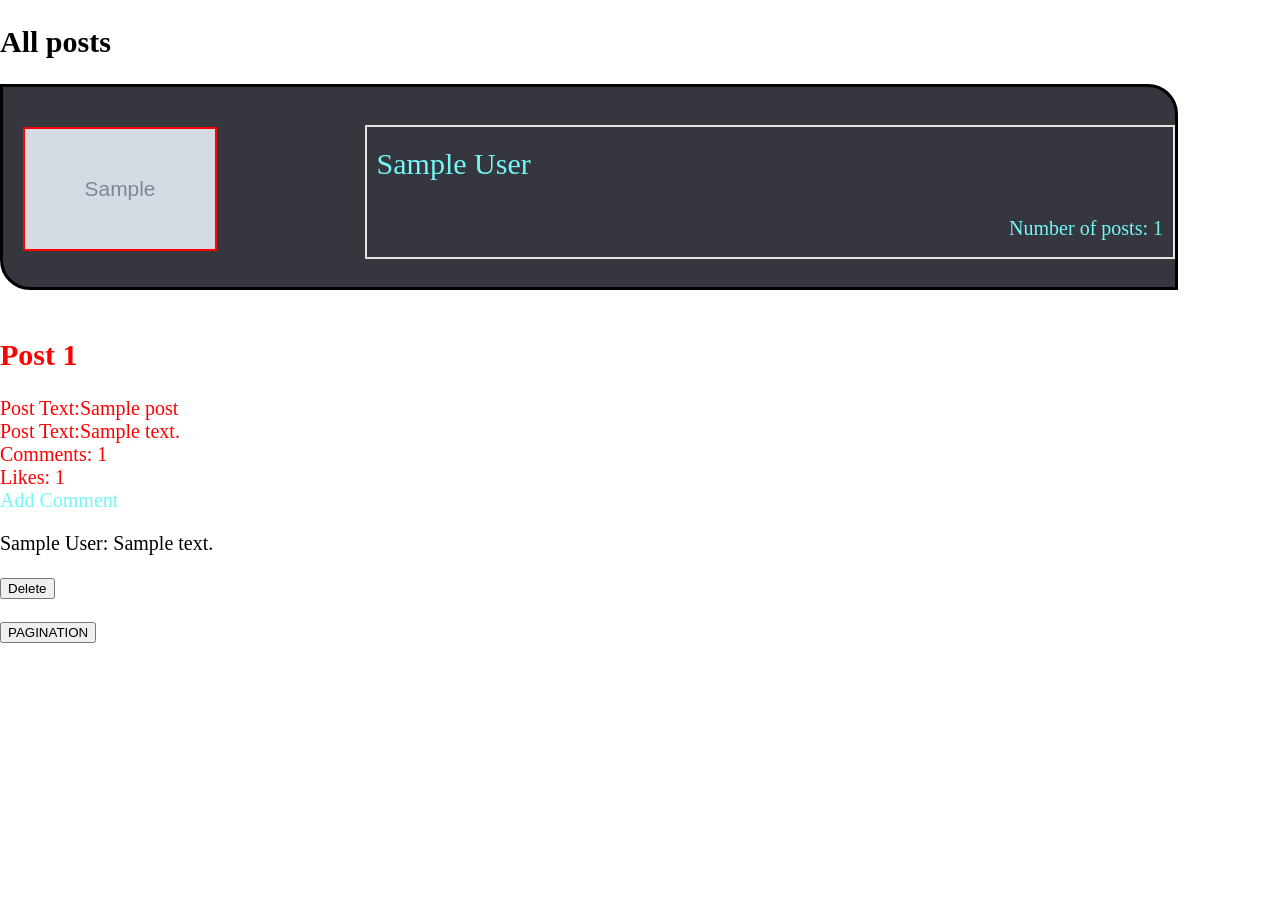
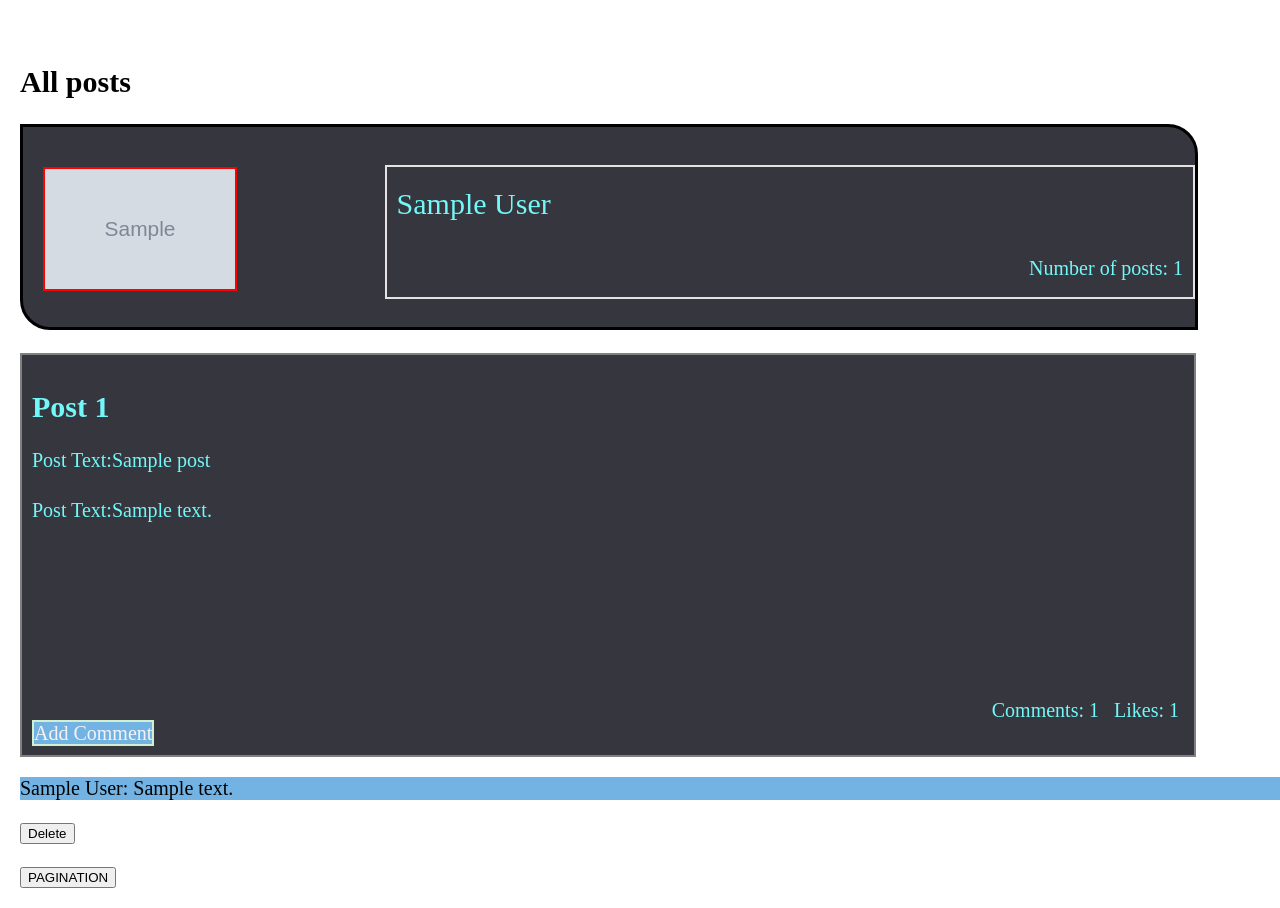
Before and after one commit to FrankMugagga/blog_app, a Rails app: page /users/1/posts in a window 1280 px wide. Before the commit the page ends 643 px from the top, so only its background shows below. Run offline with Rails 7, Linux system fonts and the light colour scheme; a user stored in the database is signed in; tables that the repository leaves empty hold one stand-in row (values such as "Sample post"); grey boxes marked "Sample" are stand-in pictures; some libraries are stand-ins or nearby versions.

Commit message:
Add style

```diff
--- a/app/assets/stylesheets/application.css
+++ b/app/assets/stylesheets/application.css
@@ -19,8 +19,8 @@ body {
   padding: 0;
   box-sizing: border-box;
   font-size: 20px;
-}
-
+}.Comment,
+.create_new_post,
 .signup_userlogin {
   padding: 10px;
   background: rgb(144, 141, 141);
@@ -30,9 +30,15 @@ body {
   margin: 50px;
 }
 
+.post_title,
 .login_signup_field {
   width: 100%;
   height: 50px;
+}
+
+.post_text {
+  width: 100%;
+  height: 200px;
 }
 
 .user_index {
@@ -104,6 +110,7 @@ a {
   color: rgb(114, 248, 248);
 }
 
+
 .create_post {
   border: 2px solid green;
 }
@@ -112,8 +119,64 @@ a {
   width: 90%;
   border: 2px solid grey;
   background: rgb(54, 54, 62);
+  padding: 10px;
 }
 
 .post_link {
-  color: red;
+  color: rgb(114, 248, 248);
 }
+
+.postsindex,
+.postshow,
+.user_show {
+  width: 100%;
+  padding: 20px;
+}
+
+li {
+  list-style: none;
+  margin-left: 0;
+}
+
+.user_bio {
+  width: 90%;
+  border: 2px solid black;
+  padding-left: 20px;
+  height: auto;
+  border-bottom-left-radius: 20px;
+  border-top-right-radius: 20px;
+}
+
+.more_posts,
+.add_comment,
+.create_post {
+  background: rgb(115, 179, 228);
+  color: rgb(243, 243, 246);
+  border: 2px solid rgb(209, 240, 209);
+}
+
+.comment_like {
+  display: flex;
+  justify-content: flex-end;
+  padding-right: 5px;
+}
+
+.like {
+  margin-left: 15px;
+}
+
+.comment_text {
+  background: rgb(115, 179, 228);
+}.post_like_comment,
+.post_det {
+  display: flex;
+  justify-content: space-between;
+}
+
+.postshow {
+  background: rgb(54, 54, 62);
+}
+
+.pos{
+  border: 2px solid white;
+}
--- a/app/views/partials/_comment.html.erb
+++ b/app/views/partials/_comment.html.erb
@@ -1,3 +1,4 @@
+
 <% if comment.present? %>
   <div class='comments_cont'>
     <% comment.each do |c| %>
--- a/app/views/partials/_post.html.erb
+++ b/app/views/partials/_post.html.erb
@@ -1,3 +1,4 @@
+<div class='post_cont'>
 
 <a class='post_link' href='/users/<%= @user.id %>/posts/<%= post.id %>'>
   <h2 class='post_id'>
@@ -20,3 +21,12 @@
   </div>
 </a>
   <a href='/users/<%= @user.id %>/posts/<%= post.id %>/comments/new' class='add_comment'>Add Comment</a>
+
+
+
+
+
+
+
+
+</div>
```
Also changed, not shown: app/views/comments/new.html.erb (+6 -2 lines).
